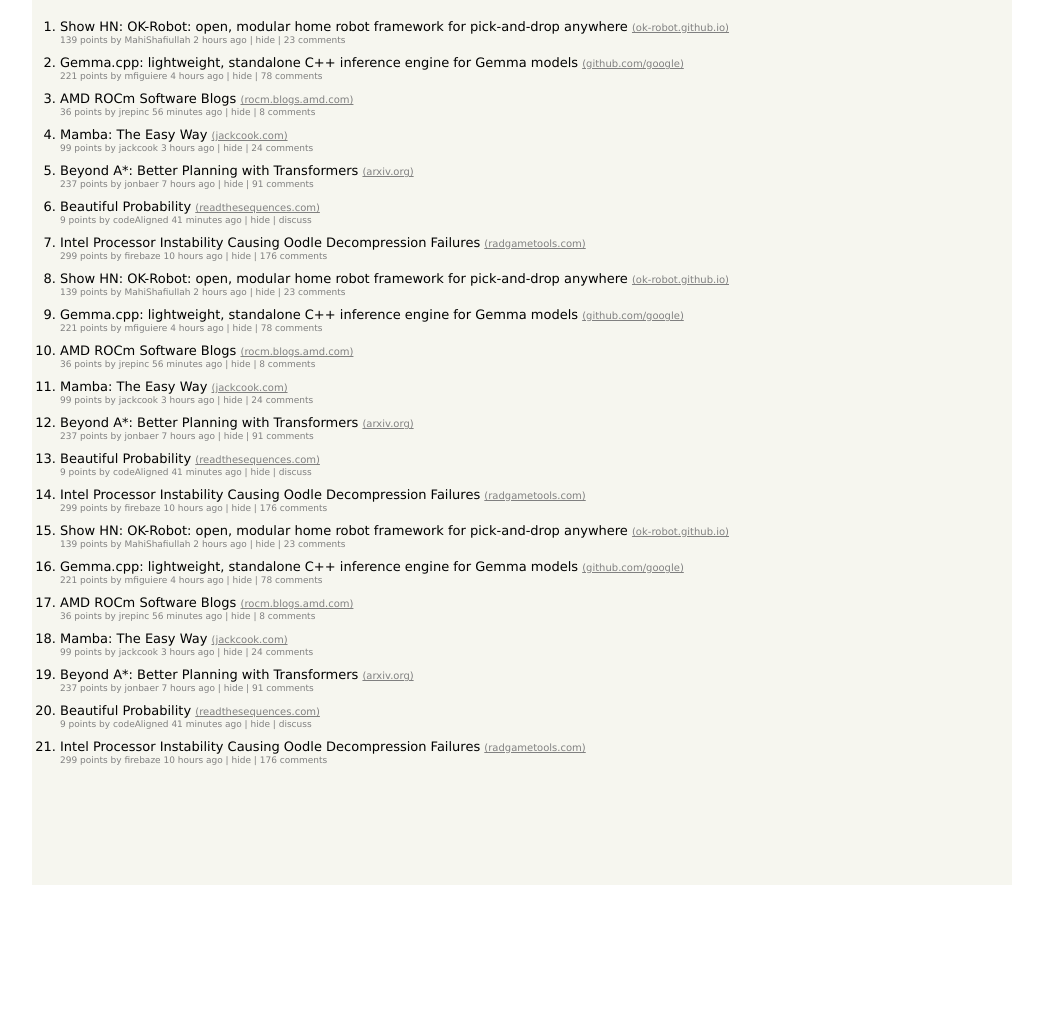
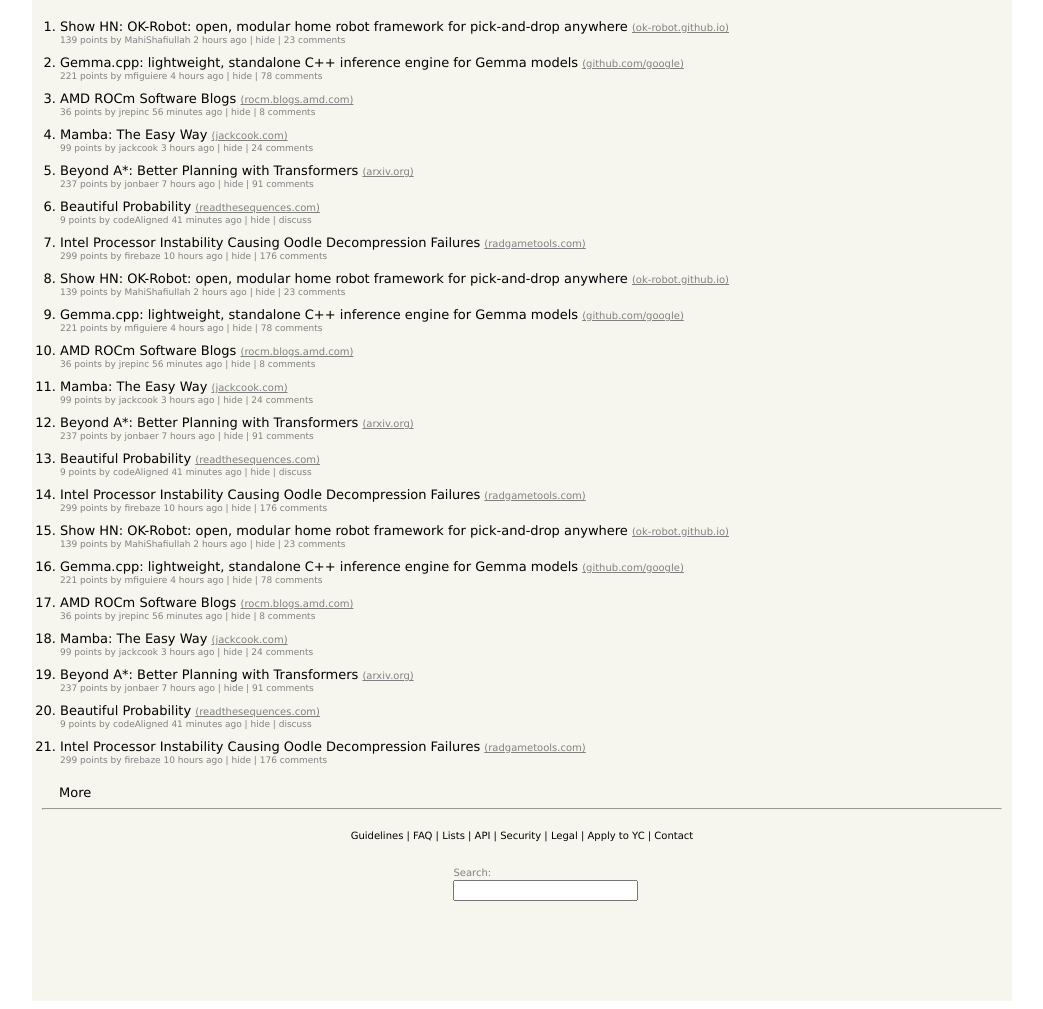
Before and after one commit to VitorsosterF/testeNPI, a plain HTML site: page hacker-news-clone/index.html in a window 1280 px wide. Shown: the part 59-1068 px from the top of the page, without its empty margins (126-1169 px from the left). Before the commit the page ends 952 px from the top, so only its background shows below. Drawn offline with Linux system fonts and the light colour scheme.

Commit message:
Add files via upload
Updated version

```diff
--- a/hacker-news-clone/index.html
+++ b/hacker-news-clone/index.html
@@ -118,8 +118,22 @@
             <br> <a class="description">299 points by firebaze 10 hours ago | hide | 176 comments</a>
         </li>
     </ol>
+    <div class="more">
+        <a>More</a>
+    </div>
+
+    <hr>
+
+    <div class="bottominfo">
+        <a>Guidelines | FAQ | Lists | API | Security | Legal | Apply to YC | Contact </a>
+    </div>
+
+    <div class="searchbar">
+        <a class="itemlink">Search: </a>
+            <input type="text" class="searchterm">
+
+    </div>
 </div>
-
 
 </body>
 </html>
--- a/hacker-news-clone/styles.css
+++ b/hacker-news-clone/styles.css
@@ -64,3 +64,25 @@ li {
     font-size: xx-small;
     line-height: 2;
 }
+
+.more {
+    margin-left: 27px;
+    font-size: small;
+}
+
+.bottominfo {
+    font-size: x-small;
+    text-align: center;
+    margin-top: 20px;
+}
+
+.searchbar {
+    width: 10%;
+    margin-left: 43%;
+    margin-top: 20px;
+}
+
+hr {
+    margin-left: 10px;
+    margin-right: 10px;
+}
```
